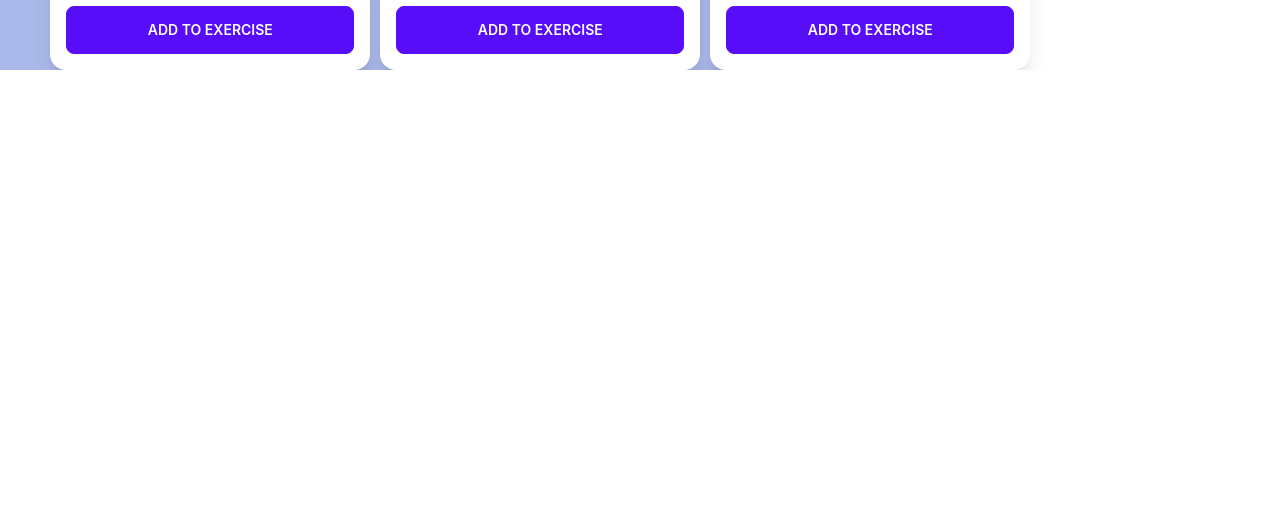
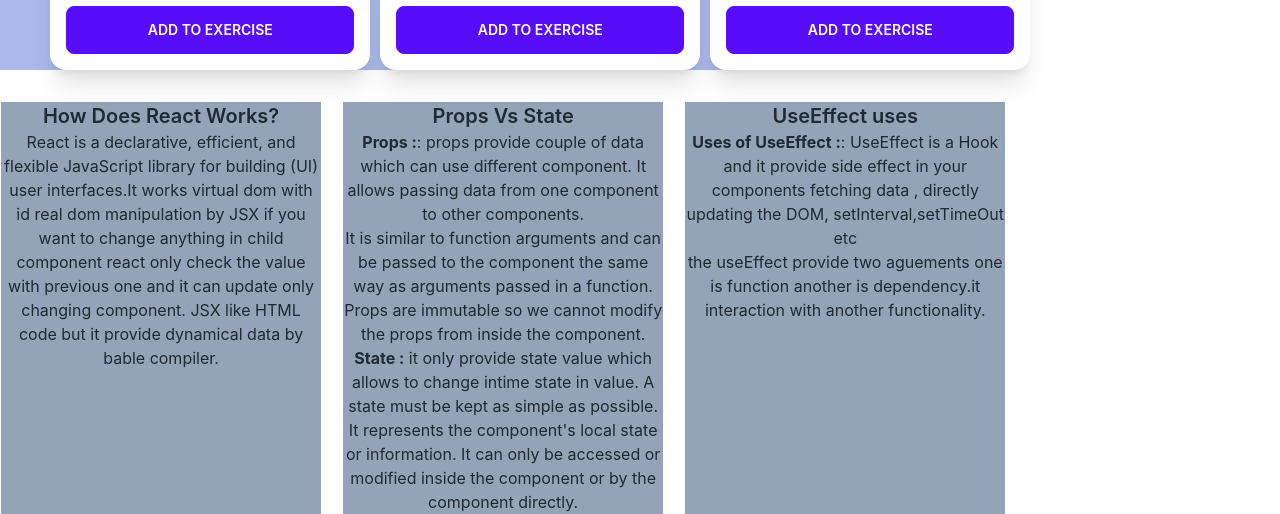
Before and after one commit to nurulalam245200/my-regular-activities, a React (Create React App) app: page / in a window 1280 px wide. Shown: the part 1770-2284 px from the top of the page. Before the commit the page ends 1840 px from the top, so only its background shows below. Built offline with nearby package versions, Linux system fonts and the light colour scheme.

Commit message:
add question component and toast in success button

```diff
--- a/package.json
+++ b/package.json
@@ -13,6 +13,7 @@
     "react": "^18.2.0",
     "react-dom": "^18.2.0",
     "react-scripts": "5.0.1",
+    "react-toastify": "^9.0.8",
     "web-vitals": "^2.1.4"
   },
   "scripts": {
--- a/src/components/Activities/Activities.js
+++ b/src/components/Activities/Activities.js
@@ -4,6 +4,7 @@
 import { faHeart } from "@fortawesome/free-solid-svg-icons";
 import Calculation from "../Calculation/Calculation";
 import Activity from "../Activity/Activity";
+import Question from "../Question/Question";
 const Activities = () => {
   const [activities, setActivities] = useState([]);
   const [time, setTime] = useState([]);
@@ -39,6 +40,9 @@
         <div>
           <Calculation time={time}></Calculation>
         </div>
+        <div>
+          <Question></Question>
+        </div>
       </div>
     </div>
   );
--- a/src/components/Calculation/Calculation.js
+++ b/src/components/Calculation/Calculation.js
@@ -3,12 +3,14 @@
 import { addBreakToStorage } from "../../fakeData/fakedb";
 import { FontAwesomeIcon } from "@fortawesome/react-fontawesome";
 import { faLocationArrow } from "@fortawesome/free-solid-svg-icons";
+import { ToastContainer, toast } from "react-toastify";
+import "react-toastify/dist/ReactToastify.css";
 const Calculation = ({ time }) => {
   const [rest, setRest] = useState(0);
 
   const minBreak = () => {
     setRest(10);
-    addBreakToStorage(rest);
+    addBreakToStorage();
   };
 
   const midBreak = () => {
@@ -24,6 +26,9 @@
   };
   const SuperMaxBreak = () => {
     setRest(50);
+  };
+  const activitySuccess = () => {
+    toast("Hey!You Complete your Achivement");
   };
   let totalExereiseTime = 0;
   for (const exTime of time) {
@@ -126,7 +131,8 @@
         </div>
       </div>
       <div>
-        <button>Add Activities</button>
+        <button onClick={activitySuccess}>Add Activities</button>
+        <ToastContainer></ToastContainer>
       </div>
     </div>
   );
--- /dev/null
+++ b/src/components/Question/Question.js
@@ -0,0 +1,50 @@
+import React from "react";
+
+const Question = () => {
+  return (
+    <div>
+      <div className="grid grid-cols-1 md:grid-cols-2 lg:grid-cols-3 gap-5 mt-8">
+        <div className="bg-slate-400 w-80 h-full m-auto">
+          <h2 className="text-xl font-semibold">How Does React Works?</h2>
+          <p>
+            React is a declarative, efficient, and flexible JavaScript library
+            for building (UI) user interfaces.It works virtual dom with id real
+            dom manipulation by JSX if you want to change anything in child
+            component react only check the value with previous one and it can
+            update only changing component. JSX like HTML code but it provide
+            dynamical data by bable compiler.
+          </p>
+        </div>
+        <div className="bg-slate-400 w-80 h-full m-auto">
+          <h2 className="text-xl font-semibold">Props Vs State</h2>
+          <p>
+            <strong>Props :</strong>: props provide couple of data which can use
+            different component. It allows passing data from one component to
+            other components. <br /> It is similar to function arguments and can
+            be passed to the component the same way as arguments passed in a
+            function. Props are immutable so we cannot modify the props from
+            inside the component. <br />
+            <strong>State :</strong> it only provide state value which allows to
+            change intime state in value. A state must be kept as simple as
+            possible. <br /> It represents the component's local state or
+            information. It can only be accessed or modified inside the
+            component or by the component directly.
+          </p>
+        </div>
+        <div className="bg-slate-400 w-80 h-full m-auto">
+          <h2 className="text-xl font-semibold">UseEffect uses</h2>
+          <p>
+            <strong>Uses of UseEffect :</strong>: UseEffect is a Hook and it
+            provide side effect in your components fetching data , directly
+            updating the DOM, setInterval,setTimeOut etc
+            <br /> the useEffect provide two aguements one is function another
+            is dependency.it interaction with another functionality.
+            <br />
+          </p>
+        </div>
+      </div>
+    </div>
+  );
+};
+
+export default Question;
--- a/src/fakeData/fakedb.js
+++ b/src/fakeData/fakedb.js
@@ -1,8 +1,19 @@
 const addBreakToStorage = (value) => {
+  const time = value;
+  setTimeInStore(time);
+};
+const getTimeValueFromStore = () => {
+  let saveStore = localStorage.getItem("break-time");
   let breakTime = {};
-  const storedTime = localStorage.getItem("break-time");
-  if (storedTime) {
-    breakTime = JSON.parse(storedTime);
+  if (saveStore) {
+    breakTime = JSON.parse(saveStore);
   }
-  localStorage.setItem("break-time", JSON.stringify(breakTime));
+  return breakTime;
 };
+
+const setTimeInStore = (item, quantity) => {
+  const time = getTimeValueFromStore();
+  time[item] = quantity;
+  const stingified = JSON.stringify(time);
+  localStorage.setItem("break-time", stingified);
+};
```
Also changed, not shown: 1 other file (tests, documents, lock files or other folders).
